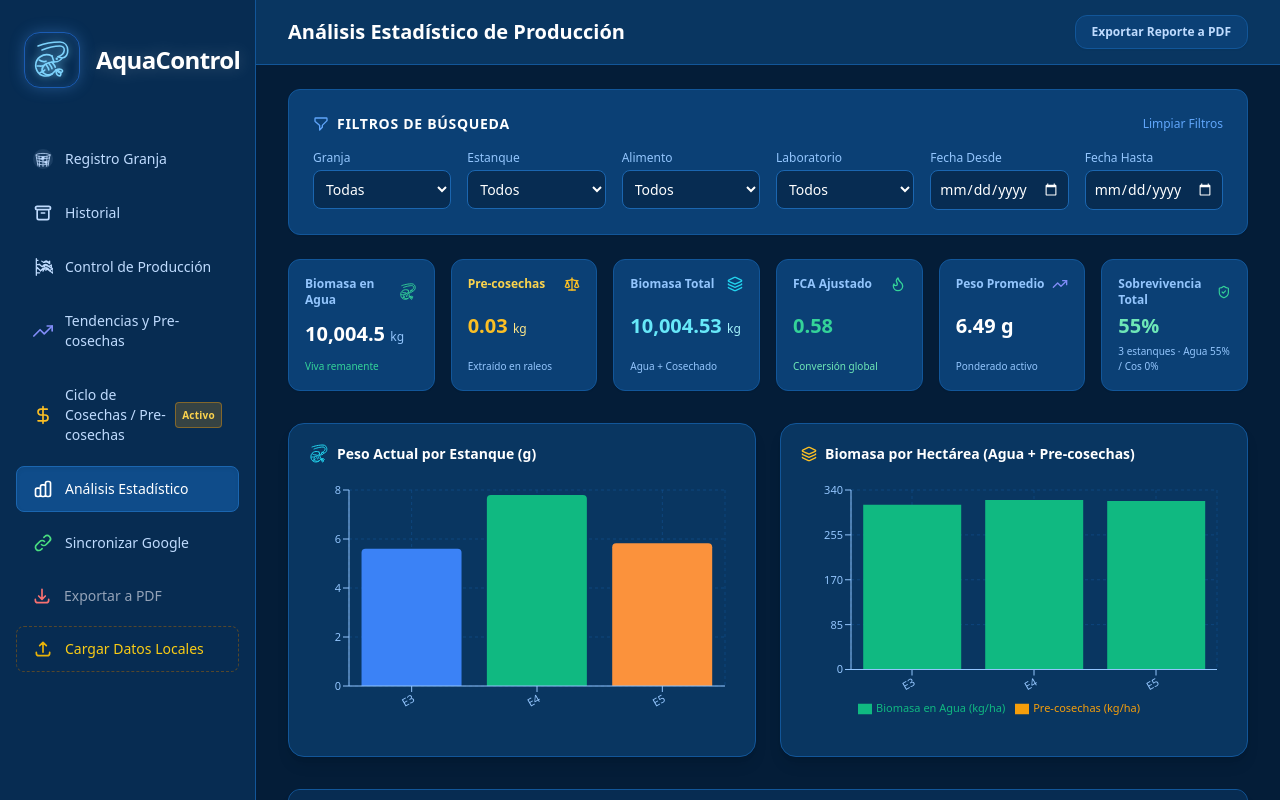
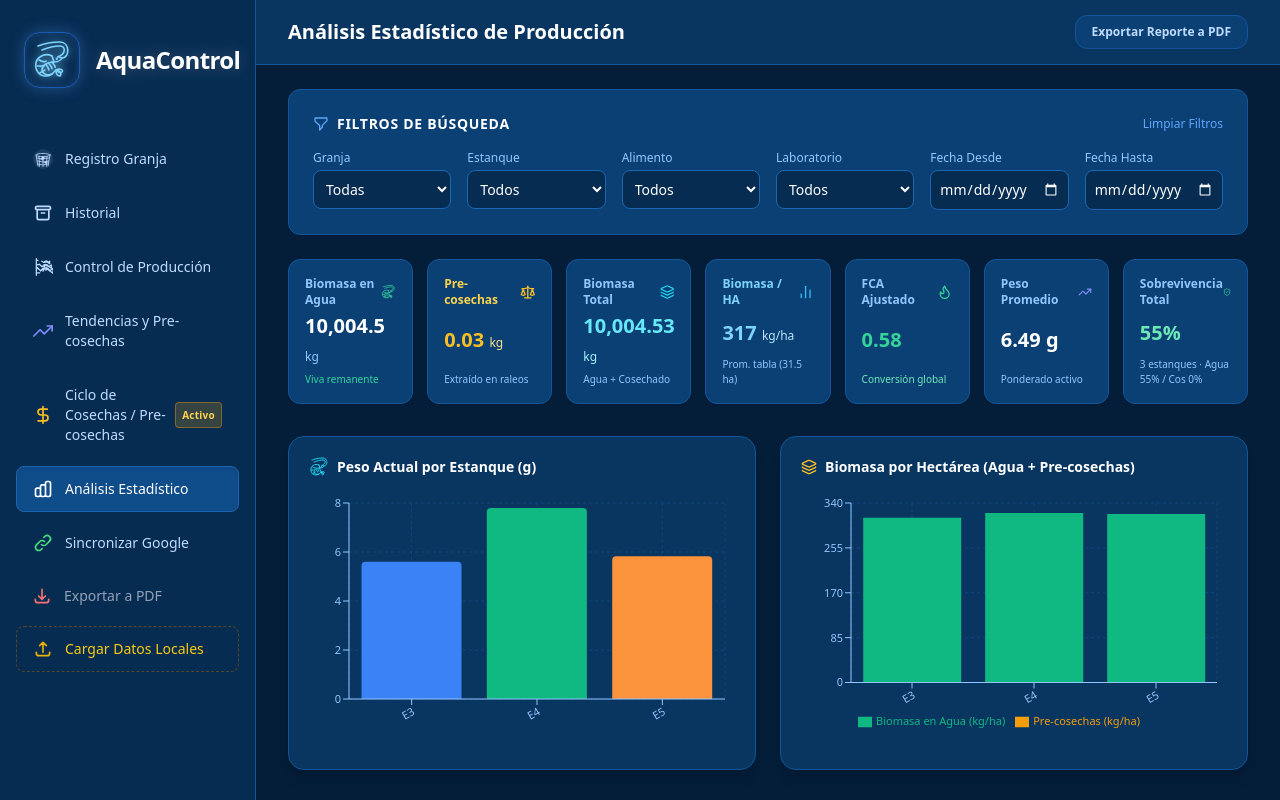
Before and after one commit to Romansiordia/AquaControl, a React (Vite) app: page / in a window 1280 px wide. Shown: the top 800 px of the page. Built offline with nearby package versions, Linux system fonts and the light colour scheme.

Commit message:
feat: calculate and track average biomass per hectare
Add biomass per hectare calculation to EstadisticasView and include the relevant icon for improved reporting metrics.

```diff
--- a/components/EstadisticasView.tsx
+++ b/components/EstadisticasView.tsx
@@ -14,7 +14,7 @@ import {
   Line,
   Legend
 } from 'recharts';
-import { Scale, TrendingUp, ShieldCheck, Flame, Layers, Eye, ArrowUpRight } from 'lucide-react';
+import { Scale, TrendingUp, ShieldCheck, Flame, Layers, Eye, ArrowUpRight, BarChart2 } from 'lucide-react';
 import ShrimpIcon from './ShrimpIcon';
 
 interface EstadisticasViewProps {
@@ -45,6 +45,9 @@ const EstadisticasView: React.FC<EstadisticasViewProps> = ({
     let totalBiomasaEnAgua = 0;
     let totalKilosExtraidos = 0;
     let totalBiomasaTotal = 0;
+    let totalHectareas = 0;
+    let totalBiomasaHaSum = 0;
+    let validBiomasaHaCount = 0;
     let totalAlimentoAcumulado = 0;
     let weightedWeightSum = 0;
     let totalPopulation = 0;
@@ -71,10 +74,18 @@ const EstadisticasView: React.FC<EstadisticasViewProps> = ({
         : 0;
       const sobAgua = Number(r.sobrevivencia) || 0;
       const sobrevivenciaTotal = pctCosechas + (sobAgua > 0 ? sobAgua : 0);
+      const biomasaPorHa = hectareas > 0 && net.biomasaTotal > 0
+        ? Math.round(net.biomasaTotal / hectareas)
+        : 0;
 
       totalBiomasaEnAgua += net.biomasaEnAgua;
       totalKilosExtraidos += net.kilosExtraidos;
       totalBiomasaTotal += net.biomasaTotal;
+      totalHectareas += hectareas;
+      if (biomasaPorHa > 0) {
+        totalBiomasaHaSum += biomasaPorHa;
+        validBiomasaHaCount++;
+      }
       totalAlimentoAcumulado += (Number(r.alimentoAcumulado) || 0);
 
       const pop = net.poblacionEnAgua || Number(r.densidadActual) || 0;
@@ -106,12 +117,16 @@ const EstadisticasView: React.FC<EstadisticasViewProps> = ({
     const avgSurv = validSurvCount > 0 ? parseFloat((totalSurvTotalSum / validSurvCount).toFixed(1)) : 0;
     const avgSobAgua = validSurvCount > 0 ? parseFloat((totalSobAguaSum / validSurvCount).toFixed(1)) : 0;
     const avgPctCosechas = validSurvCount > 0 ? parseFloat((totalPctCosechasSum / validSurvCount).toFixed(1)) : 0;
+    const avgBiomasaHa = validBiomasaHaCount > 0 ? Math.round(totalBiomasaHaSum / validBiomasaHaCount) : 0;
 
     return {
       pondsCount: count,
       totalBiomasaEnAgua,
       totalKilosExtraidos,
       totalBiomasaTotal,
+      totalHectareas,
+      avgBiomasaHa,
+      validBiomasaHaCount,
       totalAlimentoAcumulado,
       fcaSinPrecosecha,
       fcaPoscosecha,
@@ -128,7 +143,7 @@ const EstadisticasView: React.FC<EstadisticasViewProps> = ({
     <div className="space-y-8">
       {/* KPI Cards */}
       {summary && (
-        <div className="grid grid-cols-2 md:grid-cols-3 lg:grid-cols-6 gap-4">
+        <div className="grid grid-cols-2 sm:grid-cols-3 lg:grid-cols-4 xl:grid-cols-7 gap-3.5">
           {/* Card 1: Biomasa en Agua */}
           <div className="bg-[#0B4075] p-4 rounded-xl border border-[#125699] shadow-sm flex flex-col justify-between">
             <div className="flex items-center justify-between text-blue-300 mb-1">
@@ -163,6 +178,26 @@ const EstadisticasView: React.FC<EstadisticasViewProps> = ({
               {formatNumber(summary.totalBiomasaTotal)} <span className="text-xs font-normal text-cyan-200">kg</span>
             </p>
             <p className="text-[10px] text-blue-300 mt-1 font-medium">Agua + Cosechado</p>
+          </div>
+
+          {/* Card 4: Biomasa/HA */}
+          <div className="bg-[#0B4075] p-4 rounded-xl border border-[#125699] shadow-sm flex flex-col justify-between">
+            <div className="flex items-center justify-between text-sky-300 mb-1">
+              <span className="text-xs font-semibold">Biomasa / HA</span>
+              <BarChart2 className="w-4 h-4 text-sky-400" />
+            </div>
+            <p className="text-xl font-black text-sky-300">
+              {summary.avgBiomasaHa > 0 ? (
+                <>
+                  {formatNumber(summary.avgBiomasaHa, 0)} <span className="text-xs font-normal text-sky-200">kg/ha</span>
+                </>
+              ) : '-'}
+            </p>
+            <p className="text-[10px] text-blue-300 mt-1 font-medium">
+              {summary.validBiomasaHaCount === 1
+                ? `${formatNumber(summary.totalHectareas, 2)} ha`
+                : `Prom. tabla (${formatNumber(summary.totalHectareas, 1)} ha)`}
+            </p>
           </div>
 
           {/* Card 4: FCA Ajustado vs Sin Precosecha */}
```
Also changed, not shown: public/assets/aistudio/image_c443e65d.png (added).
